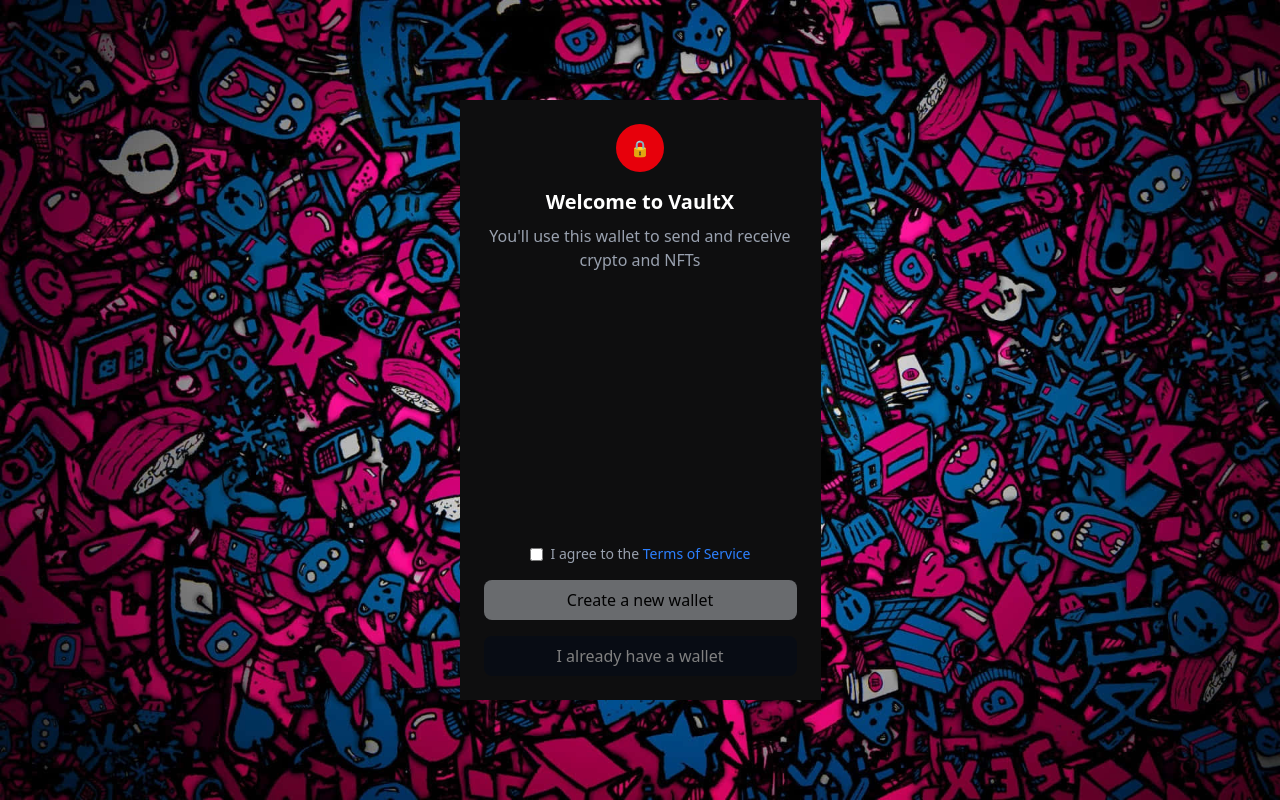
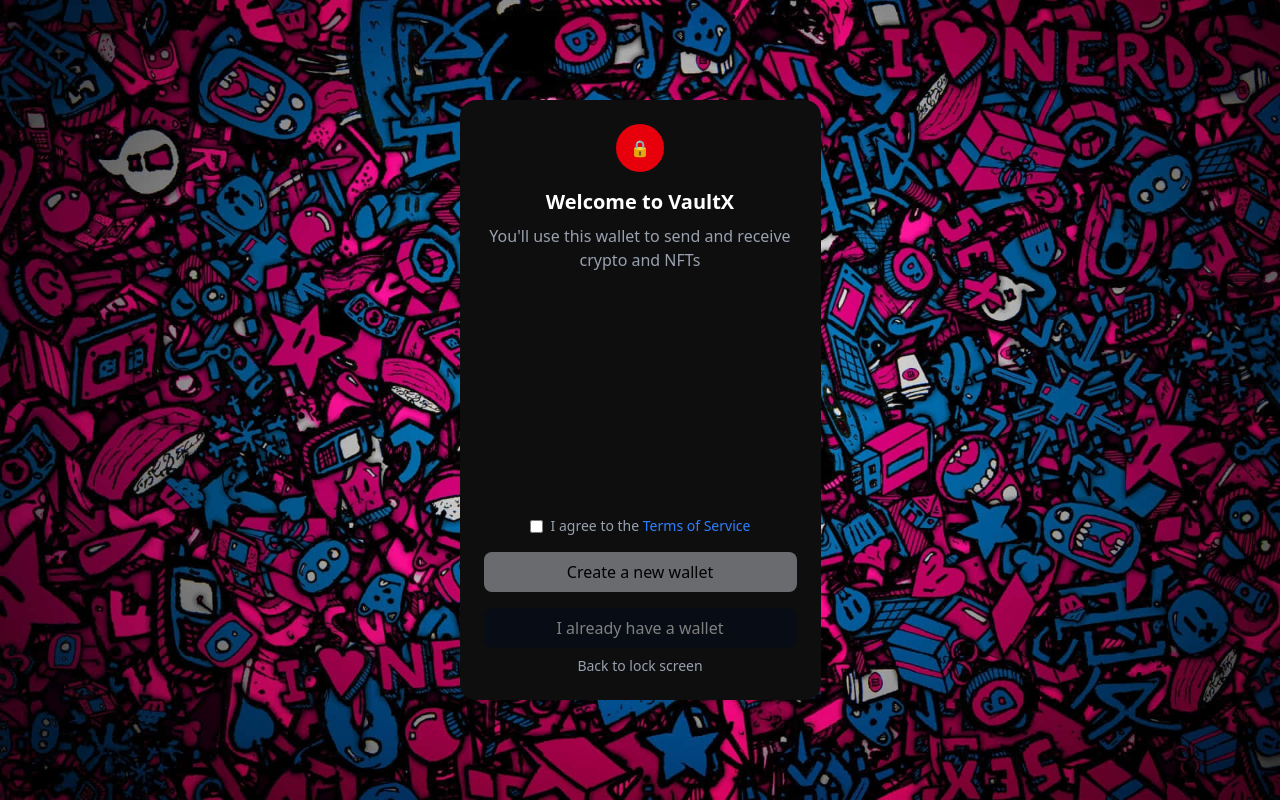
Before and after one commit to HarnoorAulakh1/VaultX, a React (Vite) app in the folder frontend/: page /#/setup in a window 1280 px wide. Built offline with nearby package versions, Linux system fonts and the light colour scheme; no server answers.

Commit message:
link to setup added

```diff
--- a/frontend/src/components/lock.tsx
+++ b/frontend/src/components/lock.tsx
@@ -171,8 +171,8 @@ export default function Lock() {
                 Unlock
               </button>
             </div>
-            <button type="button" className="text-gray-400 text-sm">
-              Forgot password
+            <button onClick={()=>navigate("/setup")} type="button" className="text-gray-400 text-sm hover:cursor-pointer hover:underline">
+              Forgot password, setup again?
             </button>
           </div>
         </motion.form>
--- a/frontend/src/components/setup.ts/setup.tsx
+++ b/frontend/src/components/setup.ts/setup.tsx
@@ -7,7 +7,7 @@ export default function Setup() {
   return (
     <>
       {" "}
-      <div className="w-[361px] h-[600px] bg-[#0e0e0f] text-white flex flex-col items-center p-6">
+      <div className="w-[361px] h-[600px] bg-[#0e0e0f]  text-white flex flex-col items-center p-6">
         <div className="flex flex-col h-[600px] justify-between w-full ">
           <div className="flex flex-col items-center w-full">
             <div className="w-12 h-12 bg-red-600 rounded-full flex items-center justify-center">
@@ -18,6 +18,7 @@ export default function Setup() {
               You'll use this wallet to send and receive crypto and NFTs
             </p>
           </div>
+
           <div className="flex flex-col items-center w-full">
             <div className="flex items-center">
               <input
@@ -32,7 +33,7 @@ export default function Setup() {
               </span>
             </div>
             <button
-              className={`w-full mt-4 py-2 rounded-lg bg-gray-300 text-black ${
+              className={`w-full mt-4 py-2 hover:cursor-pointer rounded-lg bg-gray-300 text-black ${
                 agreed ? "" : "brightness-50"
               }`}
               disabled={!agreed}
@@ -41,7 +42,7 @@ export default function Setup() {
               Create a new wallet
             </button>
             <button
-              className={`w-full mt-4 py-2 rounded-lg bg-gray-900 text-grey-200 ${
+              className={`w-full mt-4 py-2 hover:cursor-pointer rounded-lg bg-gray-900 text-grey-200 ${
                 agreed ? "" : "brightness-50"
               }`}
               disabled={!agreed}
@@ -49,7 +50,11 @@ export default function Setup() {
             >
               I already have a wallet
             </button>
+<button onClick={()=>navigate("/")} type="button" className="text-gray-400 mt-2  text-sm hover:cursor-pointer hover:underline">
+              Back to lock screen
+            </button>
           </div>
+
         </div>
       </div>
     </>
--- a/frontend/src/components/setup.ts/setupLayout.tsx
+++ b/frontend/src/components/setup.ts/setupLayout.tsx
@@ -9,7 +9,7 @@ export default function SetupLayout() {
     logout();
   }, []);
   return (
-    <div className="w-[361px] h-[600px] rounded-2xl flex justify-center items-center bg-[#0e0e0f] z-[999]">
+    <div className="w-[361px] h-[600px] rounded-2xl overflow-hidden flex justify-center items-center bg-[#0e0e0f] z-[999]">
       <Outlet />
     </div>
   );
--- a/frontend/src/lib/utils.ts
+++ b/frontend/src/lib/utils.ts
@@ -1,6 +1,6 @@
 import axios from "axios";
 
-const url=import.meta.env.VITE_PRODUCTION || "https://api.aulakh.site/";
+const url=import.meta.env.VITE_PRODUCTION || "http://localhost:4000";
 
 export const api = axios.create({
   baseURL: url,
```
